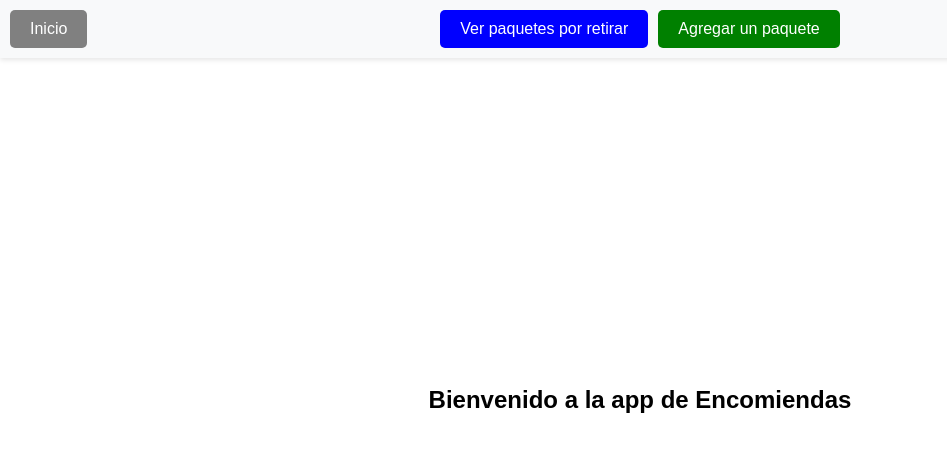
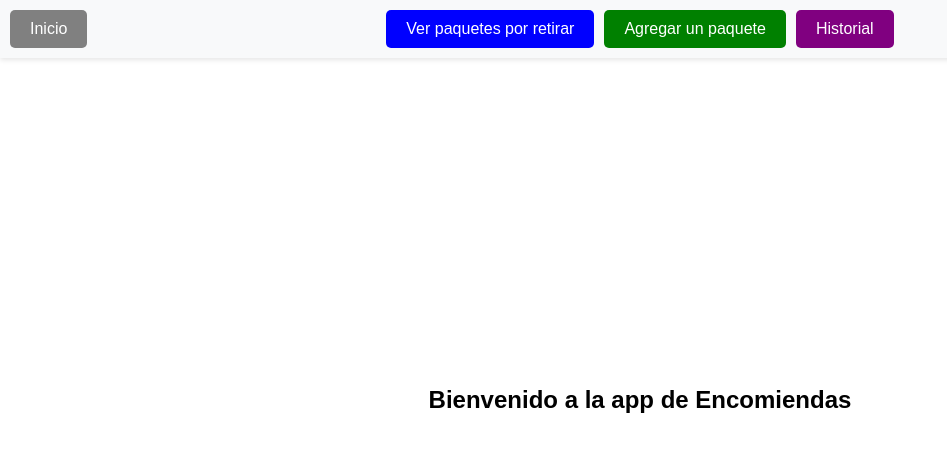
Before and after one commit to JosePuiggros/Encomiendas, a Next.js app in the folder encomiendasui/: page / in a window 1280 px wide. Shown: the top 452 px of the page, without its empty margins (0-947 px from the left). Built offline with nearby package versions, Linux system fonts and the light colour scheme.

Commit message:
historial paquetes en edificio

```diff
--- a/encomiendasui/src/app/components/NavBar.jsx
+++ b/encomiendasui/src/app/components/NavBar.jsx
@@ -77,6 +77,21 @@ const NavBar = () => {
         >
           Agregar un paquete
         </a>
+        <a
+          href="/historial"
+          style={{
+            backgroundColor: "purple",
+            color: "white",
+            padding: "10px 20px",
+            textDecoration: "none",
+            borderRadius: "5px",
+            fontSize: "16px",
+            display: "inline-block",
+            textAlign: "center",
+          }}
+        >
+          Historial
+        </a>
       </div>
     </div>
   );
```
Also changed, not shown: encomiendasui/src/app/historial/page.jsx (added, +67 -0 lines), 1 other file (tests, documents, lock files or other folders).
